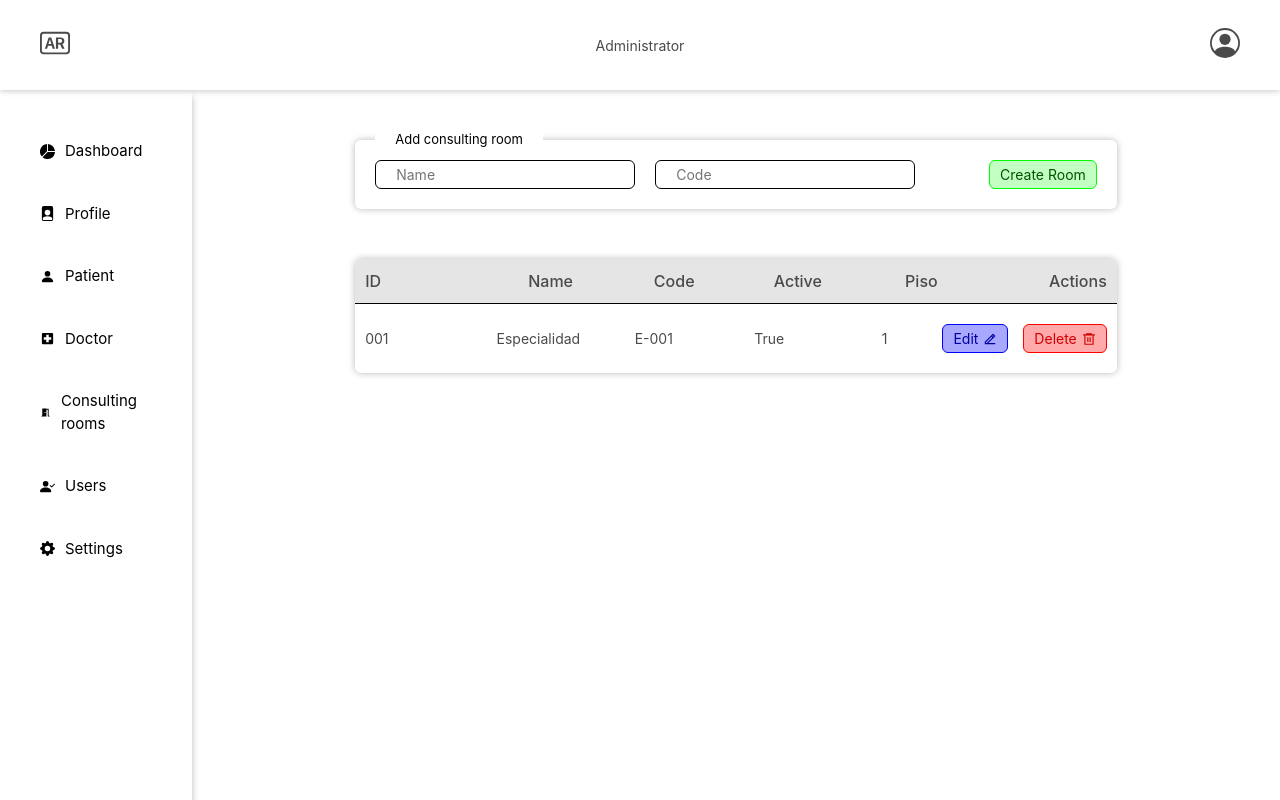
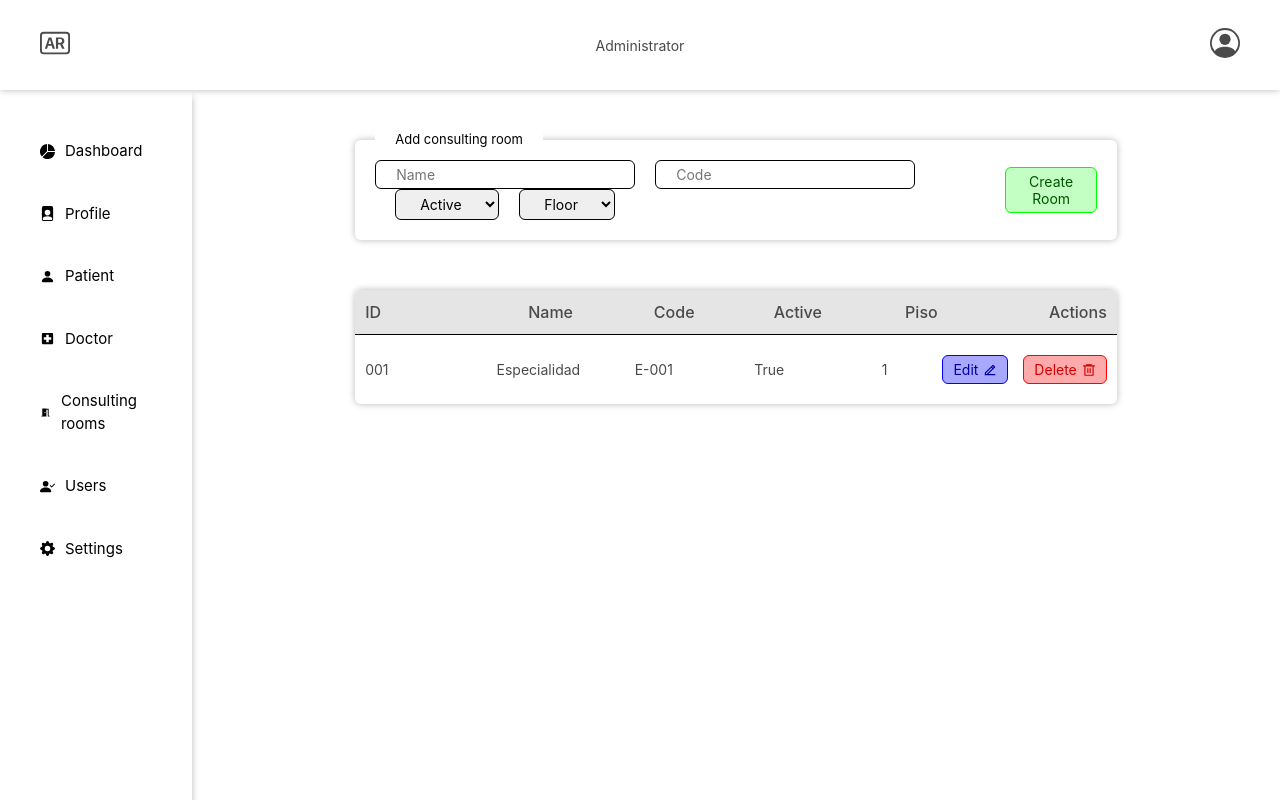
Before and after one commit to antoniomata99/frontend-healthtech, a React (Create React App) app: page /consulting-rooms in a window 1280 px wide. Built offline with nearby package versions, Linux system fonts and the light colour scheme.

Commit message:
:art: [ADD] DropDown for form

```diff
--- /dev/null
+++ b/src/components/DropDown/DropDown.jsx
@@ -0,0 +1,19 @@
+import React from 'react'
+import './DropDown.scss'
+
+const DropDown = ({ name = '', options = [] }) => {
+  return (
+    <select className='DropDown' name={name} id={name} onChange={() => console.log('a')} required>
+      <option className='DropDown__value' value='' selected disabled>
+        {name}
+      </option>
+      {options.map((item) => (
+        <option className='DropDown__value' value={item.value} key={item.id}>
+          {`${item.value}`}
+        </option>
+      ))}
+    </select>
+  )
+}
+
+export { DropDown }
--- /dev/null
+++ b/src/components/DropDown/DropDown.scss
@@ -0,0 +1,13 @@
+.DropDown {
+  margin-left: 2rem;
+  padding: 0.5rem 2rem;
+  font-size: 1.4rem;
+  border: 0.1rem solid black;
+  border-radius: 0.6rem;
+  outline: none;
+  text-transform: capitalize;
+
+  &__value {
+    text-transform: capitalize;
+  }
+}
--- a/src/components/index.js
+++ b/src/components/index.js
@@ -8,3 +8,4 @@ export { DataTable } from './DataTable/DataTable.jsx'
 export { DataItem } from './DataItem/DataItem.jsx'
 export { Button } from './Button/Button.jsx'
 export { Message } from './Message/Message.jsx'
+export { DropDown } from './DropDown/DropDown.jsx'
--- a/src/pages/ConsultingRooms/ConsultingRooms.jsx
+++ b/src/pages/ConsultingRooms/ConsultingRooms.jsx
@@ -1,10 +1,20 @@
 import React from 'react'
 import './ConsultingRooms.scss'
 // * Components
-import { Form, DataTable, DataItem, Message } from '../../components'
+import { Form, DataTable, DataItem, Message, DropDown } from '../../components'
 
 const titles = ['ID', 'Name', 'Code', 'Active', 'Piso']
 const data = ['001', 'Especialidad', 'E-001', 'True', '1']
+const activeElements = [
+  { id: 1, value: false },
+  { id: 2, value: true },
+]
+const floorElements = [
+  { id: 1, value: 1 },
+  { id: 2, value: 2 },
+  { id: 2, value: 3 },
+  { id: 2, value: 4 },
+]
 
 const ConsultingRooms = () => {
   return (
@@ -13,6 +23,8 @@ const ConsultingRooms = () => {
         <div className='Schedule-Form__Container'>
           <input className='Schedule-Form__Input Schedule-Form__Input--start' type='text' name='name' id='start-time' placeholder='Name' required />
           <input className='Schedule-Form__Input Schedule-Form__Input--end' type='text' name='code' id='end-time' placeholder='Code' required />
+          <DropDown name='active' options={activeElements} />
+          <DropDown name='floor' options={floorElements} />
         </div>
       </Form>
       <div className='Schedule-Table'>
```
